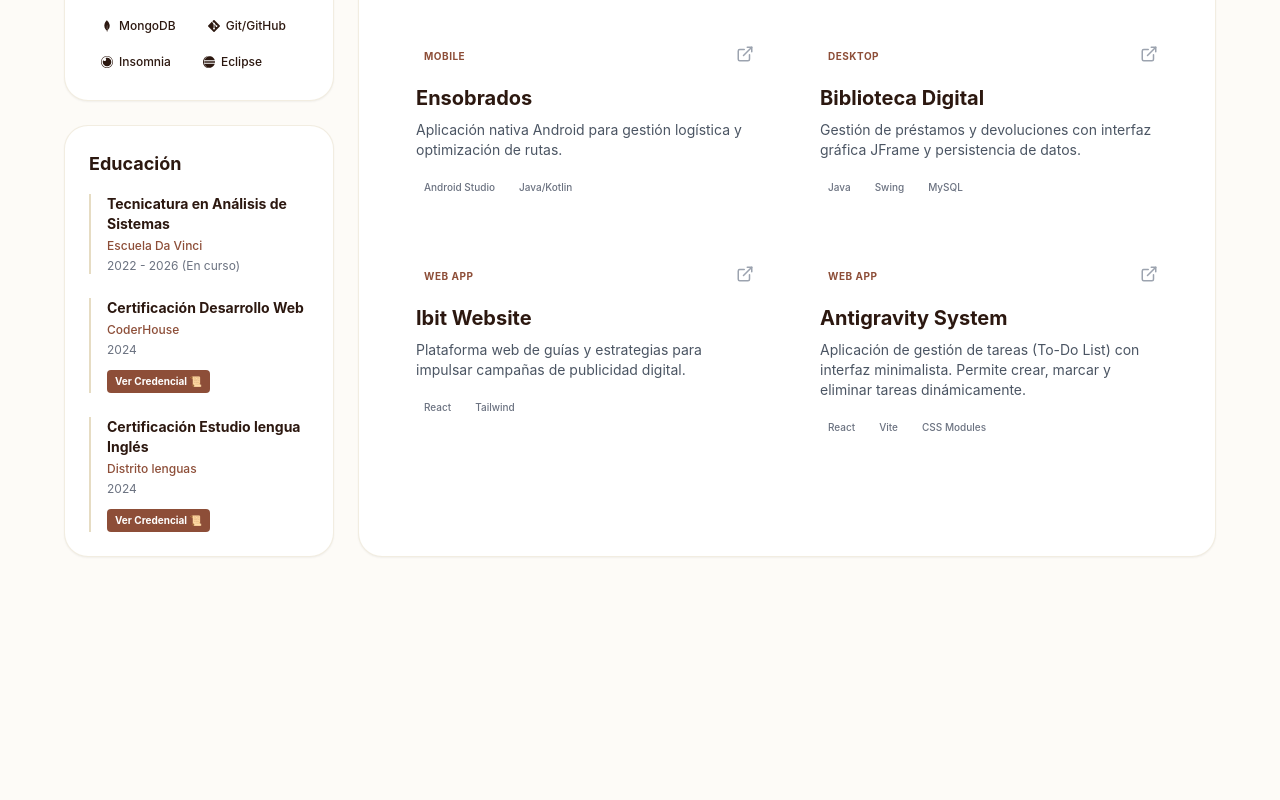
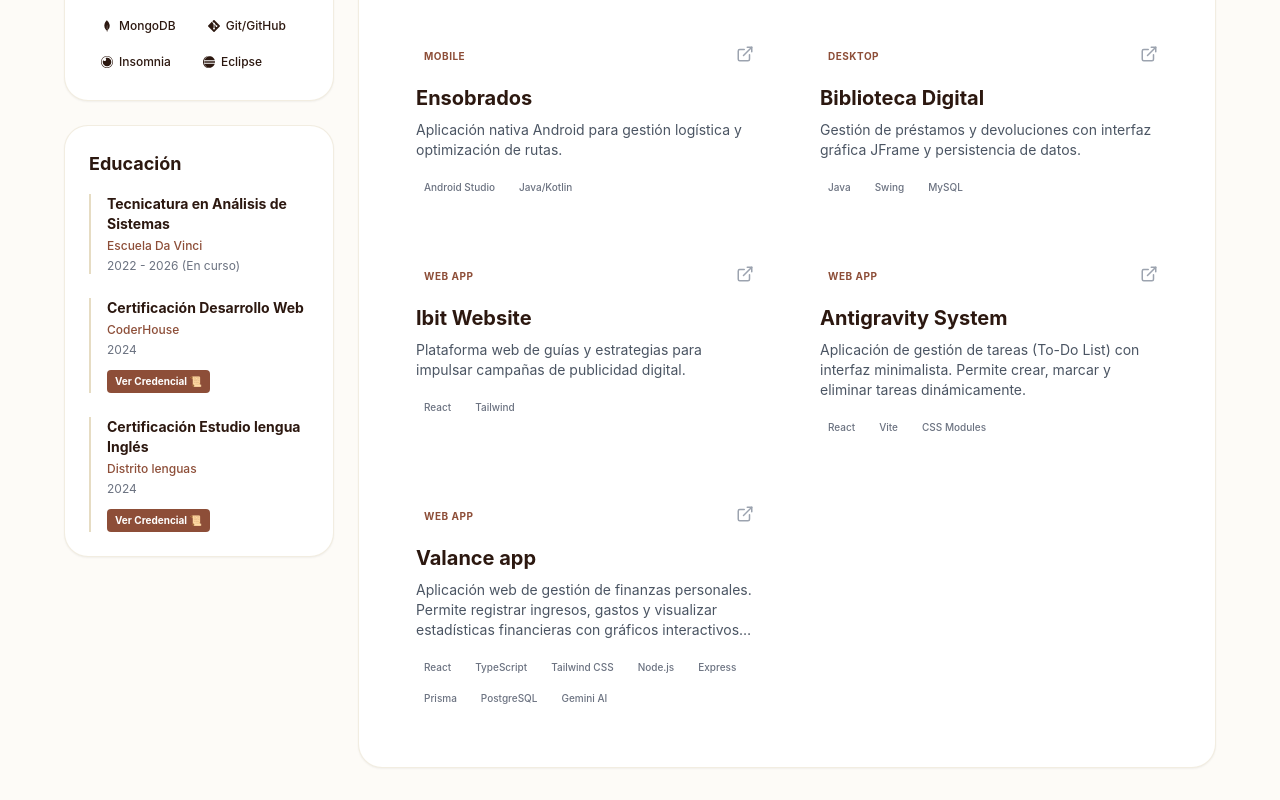
Before and after one commit to cesarve20/portfolio-cesar-vergara, a React (Vite) app: page / in a window 1280 px wide. Shown: the part 748-1548 px from the top of the page. Before the commit the page ends 1337 px from the top, so only its background shows below. Built offline with nearby package versions, Linux system fonts and the light colour scheme.

Commit message:
modificacion cv

```diff
--- a/src/App.tsx
+++ b/src/App.tsx
@@ -21,7 +21,7 @@ function App() {
             </h2>
                 <div className="flex gap-4">
                   <a
-                    href="/CV-Cesar-Vergara.pdf"
+                    href="/CESAR-VERA-CV.pdf"
                     download
                     className="bg-coffee text-white px-6 py-3 rounded-xl font-medium hover:bg-caoba transition-colors flex items-center gap-2 cursor-pointer"
                   >
--- a/src/data.ts
+++ b/src/data.ts
@@ -117,6 +117,13 @@ export const profile = {
       tech: ["React", "Vite", "CSS Modules"],
       link: "https://antigravity-system.vercel.app/",
       type: "Web App"
+    },
+     {
+      title: "Valance app",
+      desc: "Aplicación web de gestión de finanzas personales. Permite registrar ingresos, gastos y visualizar estadísticas financieras con gráficos interactivos. También cuenta con autenticación de usuarios y almacenamiento de datos en localStorage para persistencia.",
+      tech: ["React", "TypeScript", "Tailwind CSS", "Node.js", "Express", "Prisma", "PostgreSQL", "Gemini AI"],
+      link: "https://valance-app.vercel.app/",
+      type: "Web App"
     }
   ]
 };
```
Also changed, not shown: 2 other files (tests, documents, lock files or other folders).
